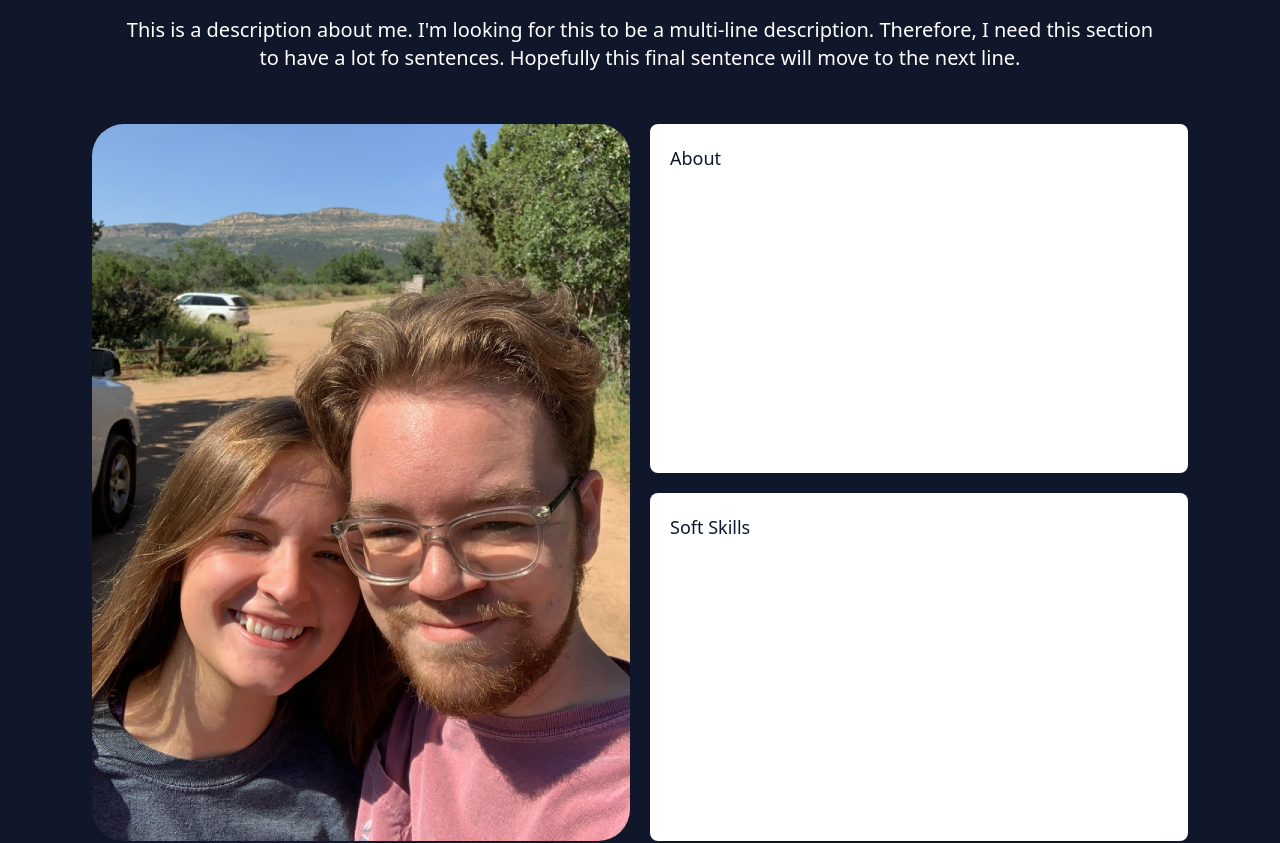
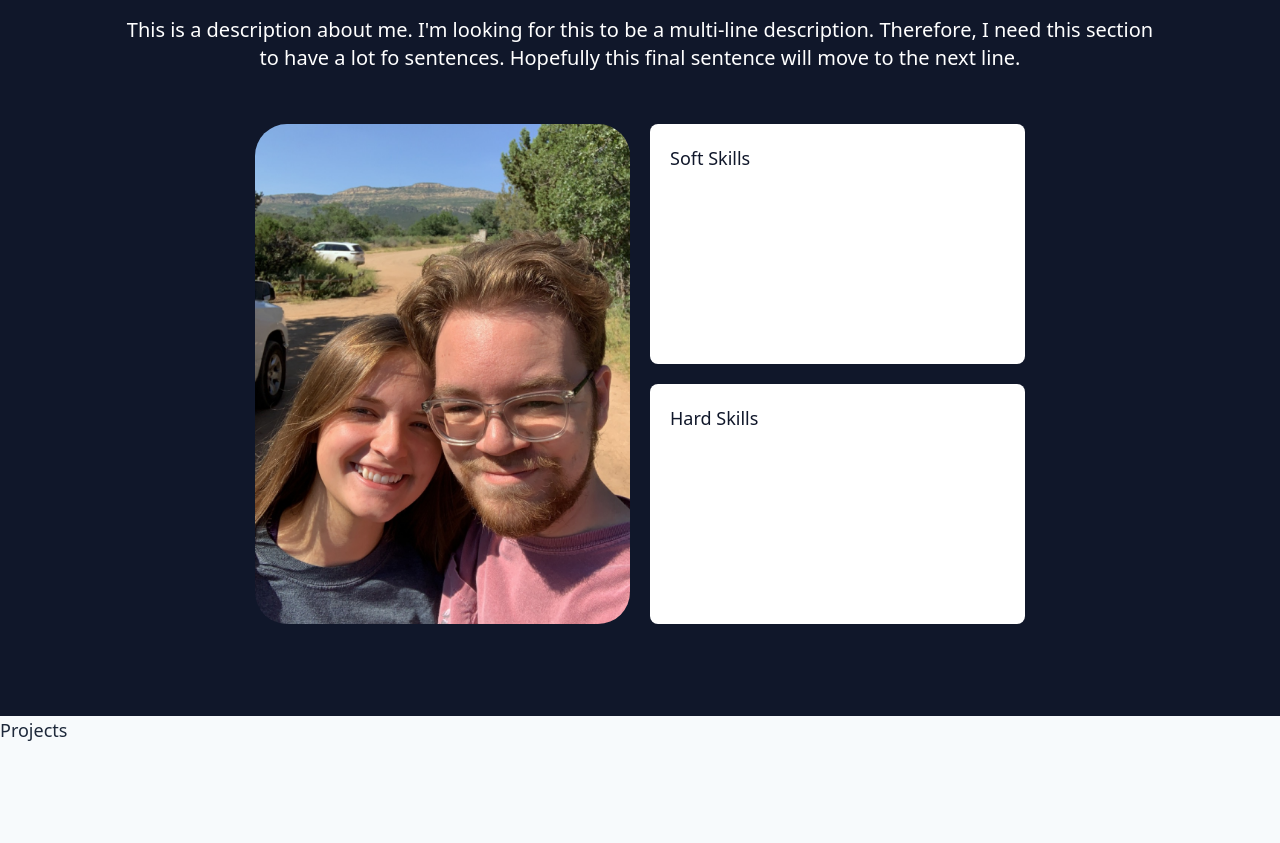
Before and after one commit to caleb765landis/Portfolio, a Next.js app: page / in a window 1280 px wide. Shown: the part 1000-1843 px from the top of the page. Built offline with nearby package versions, Linux system fonts and the light colour scheme.

Commit message:
Fixed about section layout

```diff
--- a/components/home/About.jsx
+++ b/components/home/About.jsx
@@ -3,41 +3,26 @@ import Image from 'next/image'
 export default function About() {
     return (
         <>
-            {/* <div id="about" className="h-screen p-20 flex flex-col items-stretch justify-center"> */}
-            <div id="about" className="p-20 flex flex-col justify-center">
+            <div id="about" className="p-20 flex flex-wrap justify-center">
                 <div className="flex justify-center text-5xl pb-10">About Me</div>
                 <div className="flex justify-center text-center text-xl pb-10 px-10">This is a description about me. I'm looking for this to be a multi-line description. Therefore, I need this section to have a lot fo sentences. Hopefully this final sentence will move to the next line.</div>
-                {/* <SectionTitle
-					title="About Me"
-					preTitle="Synopsis"
-					subTitle="With a diverse skill set that includes UX design, UI design, full stack development, operational architecture, systems design, photography, and branding, I am a well-rounded digital professional."
-				/> */}
 
 
-                <div className="grid md:grid-cols-2 gap-5 m-3">
-                    {/* <div id="" className="card row-span-2"> */}
-                    {/* <div id="" className="row-span-2 flex justify-end bg-red-800"> */}
-                        {/* <div id="aboutPic" className="fill-img"> */}
-                            <img
-                                priority
-                                src="/images/About_Photo.jpeg"
-                                alt="About Photo"
-                                // className = "flex"
-                                className="fill-img row-span-2"
-                                // height={document.getElementById("aboutPic").getBoundingClientRect().height}
-                                // width={document.getElementById("aboutPic").getBoundingClientRect().width}
-                                // height={400}
-                                // width={300}
-                                // fill
-                                // sizes="(max-width: 100px) 10-vw, (max-height: 100px) 10-vh"
-                            />
-                        {/* </div> */}
-                    {/* </div> */}
+                <div className="grid md:grid-rows-2 md:grid-cols-2 gap-5 m-3">
+                    <div id="aboutPic" className="row-span-2">
+                        <img
+                            priority
+                            src="/images/About_Photo.jpeg"
+                            alt="About Photo"
+                            className="fill-img"
+                        />
+                    </div>
+
                     <div className="card">
-                        About
+                        Soft Skills
                     </div>
                     <div className="card">
-                        Soft Skills
+                        Hard Skills
                     </div>
                 </div>
             </div>
--- a/styles/global.css
+++ b/styles/global.css
@@ -31,13 +31,8 @@ body {
 .fill-img {
     /* @apply flex justify-center items-center overflow-hidden shrink max-w-sm max-h-min; */
 
-    flex-basis: 50%;
-    flex-grow: 1;
-    flex-shrink: 1;
-    position: relative;
-
     /* img { */
-        height: 100%;
+        height: 500px;
         width: auto;
         aspect-ratio: 3/4;
         object-fit: cover;
```
